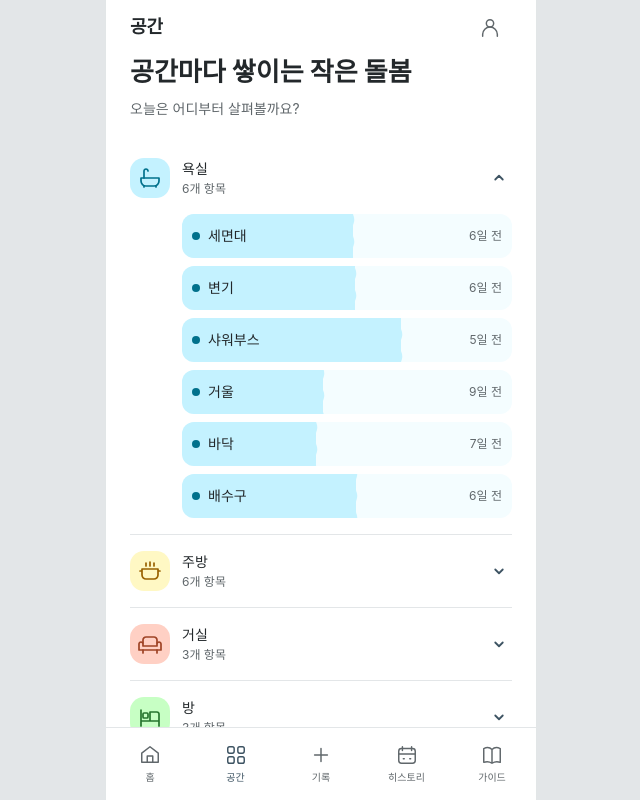
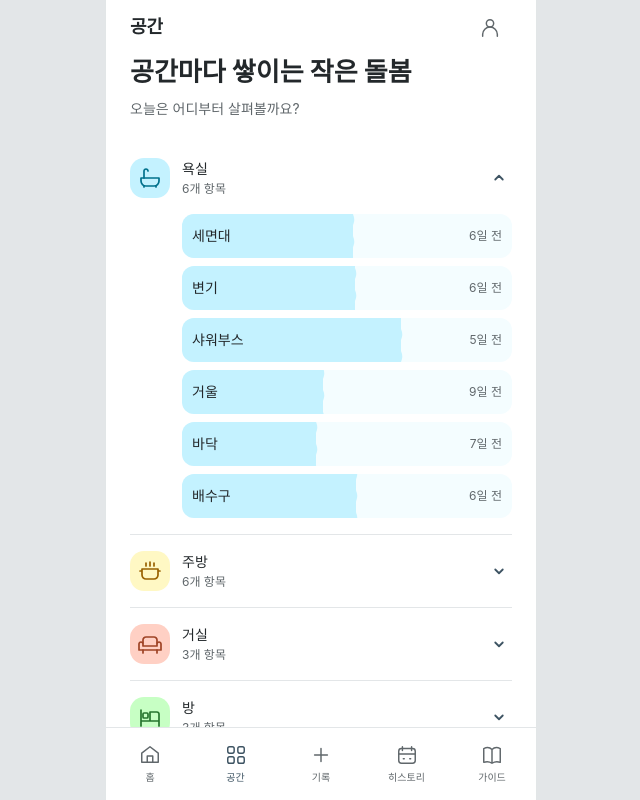
Before and after one commit to jinfuying06/bbodeuk-bbodeuk, a React (Vite) app: page /spaces in a window 1280 px wide. Shown: the top 800 px of the page, without its empty margins (319-959 px from the left). Built offline with nearby package versions, Linux system fonts and the light colour scheme; no server answers; a web font is replaced by a local one.

Commit message:
공간 화면 항목 줄 앞 색 점 제거
Co-Authored-By: Claude Opus 5.5 <noreply@anthropic.com>
Claude-Session: https://claude.ai/code/session_01Mt2VoeK8Ns6onb6q4SVJEh

```diff
--- a/src/pages/Spaces.tsx
+++ b/src/pages/Spaces.tsx
@@ -55,10 +55,7 @@ export default function Spaces() {
                         to={`/item-info?item=${item.id}`}
                       >
                         <WaterFill direction="right" level={fade} color={space.color} phase={index} />
-                        <span className="relative flex min-w-0 items-center gap-2">
-                          <span aria-hidden="true" className="h-2 w-2 shrink-0 rounded-full" style={{ backgroundColor: space.iconColor }} />
-                          <span className="truncate text-bb-label text-sky-ink">{item.name}</span>
-                        </span>
+                        <span className="relative min-w-0 truncate text-bb-label text-sky-ink">{item.name}</span>
                         <span className={`relative shrink-0 pl-2 text-bb-caption ${metaTextOnFill(space.key)}`}>{formatRecency(lastRecord(item.id, records)?.at, { short: true })}</span>
                       </Link>
                     );
```
